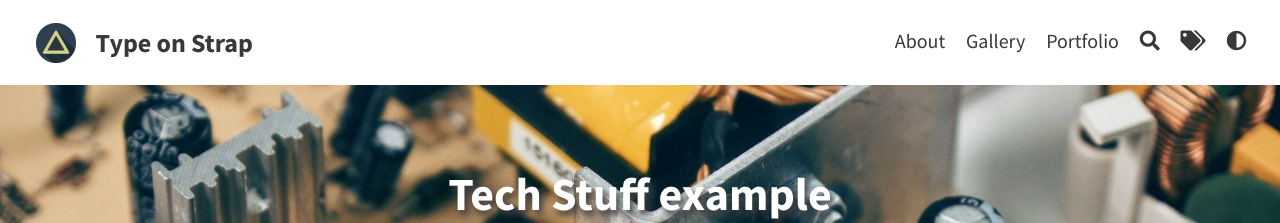
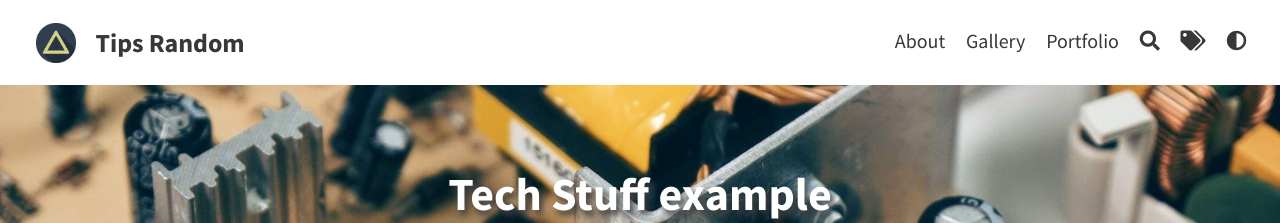
Before and after one commit to akunewb/akunewb.github.i, a Jekyll site: the page built from _posts/2013-11-02-Tech-stuff-example.md, in a window 1280 px wide. Shown: the top 223 px of the page. Built offline with Jekyll 4.4.1, drawn with Linux system fonts in a browser that asks for light colours; comment, search, counter and statistics services are not loaded; some of the changed text lies outside the part shown.

Commit message:
Update _config.yml

```diff
--- a/_config.yml
+++ b/_config.yml
@@ -1,10 +1,10 @@
 # SITE CONFIGURATION
-baseurl: "/Type-on-Strap"
-url: "https://sylhare.github.io"
+baseurl: "/akunewb.hithub.io"
+url: "https://www.tipsrandom.eu.org"
 
 # THEME-SPECIFIC CONFIGURATION
-title: Type on Strap                                    # site's title
-description: "A website with blog posts and pages"      # used by search engines
+title: Tips Random                               # site's title
+description: "Website yang membahas tentang banyak hal"      # used by search engines
 avatar: assets/img/triangle.png                         # Empty for no avatar in navbar
 favicon: assets/favicon.ico                             # Icon displayed in the tab
 
@@ -26,12 +26,12 @@ katex: true                                             # Enable if using math m
 mermaid: true                                           # Enable mermaid-js for sequence and diagrams
 google_analytics:                                       # Tracking ID, e.g. "UA-000000-01"
 cookie_consent: false                                   # To respect the usage of cookies
-disqus_shortname:                                       # Your discus shortname for comments
+disqus_shortname:  adminperkantoran                                     # Your discus shortname for comments
 cusdis_app_id:                                          # Your cusdis data-app-id
 color_theme: auto                                       # auto, dark or light
 
 # PAGINATION
-paginate: 5
+paginate: 10
 paginate_path: "/blog/page:num"
 
 # PORTFOLIO
```
